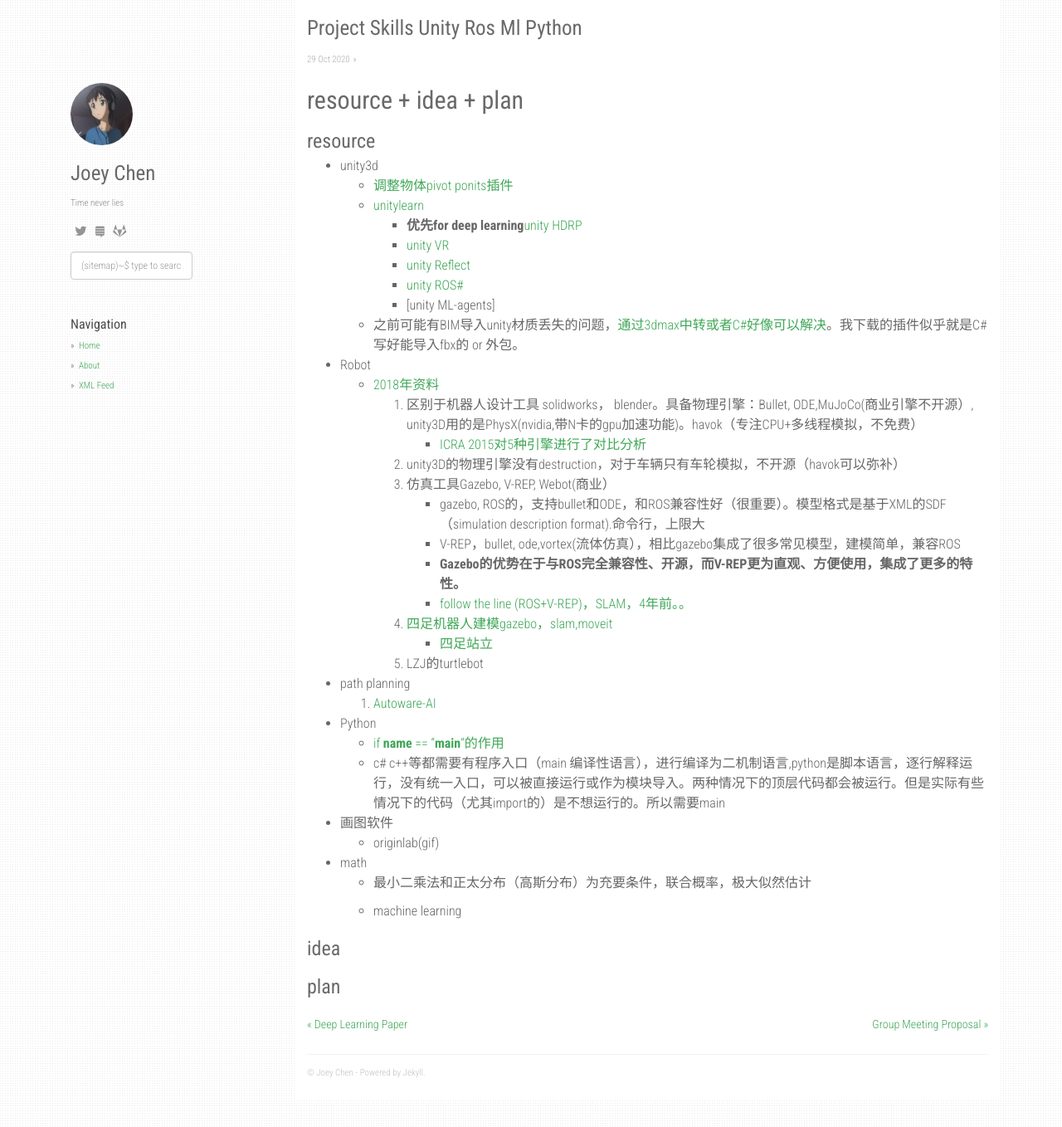
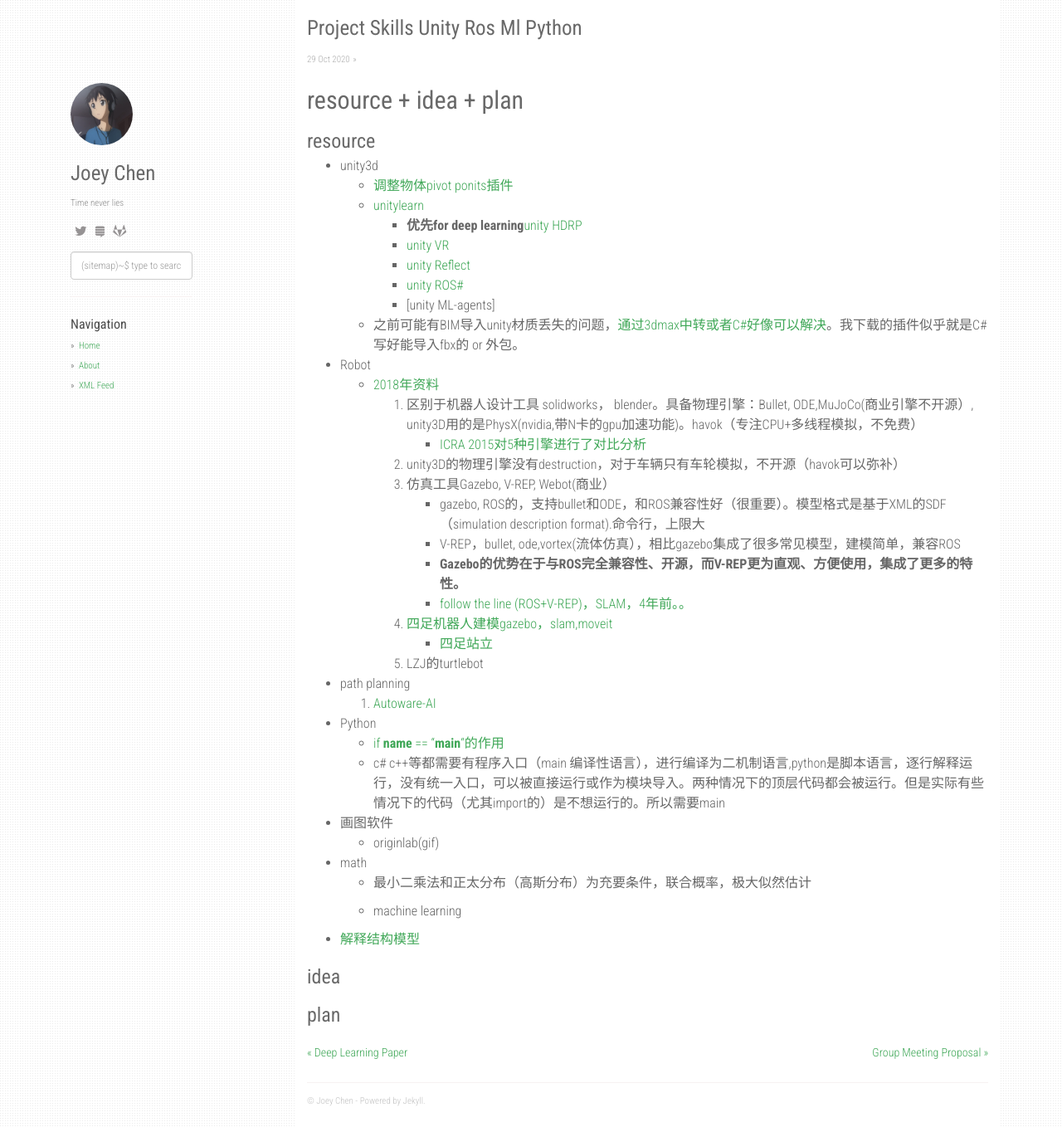
Before and after one commit to czy95/czy95.github.io, a Jekyll site: the page built from _posts/2020-10-29-Project-Skills-Unity-ROS-ML-Python.md, in a window 1280 px wide and 1358 px high. Shown: the whole window at 83% size. Built offline with Jekyll 4.4.1, drawn with Linux system fonts in a browser that asks for light colours; nearby versions of some CDN libraries; our own code applies the rules of GitHub Pages for plain Markdown files.

Commit message:
Update 2020-10-29-Project-Skills-Unity-ROS-ML-Python.md

```diff
--- a/_posts/2020-10-29-Project-Skills-Unity-ROS-ML-Python.md
+++ b/_posts/2020-10-29-Project-Skills-Unity-ROS-ML-Python.md
@@ -36,6 +36,8 @@
 
 
   - machine learning
+- [解释结构模型](http://www.huaxuejia.cn/ism/how_to_use_ism.php)
+
 
 ### idea
 
```
